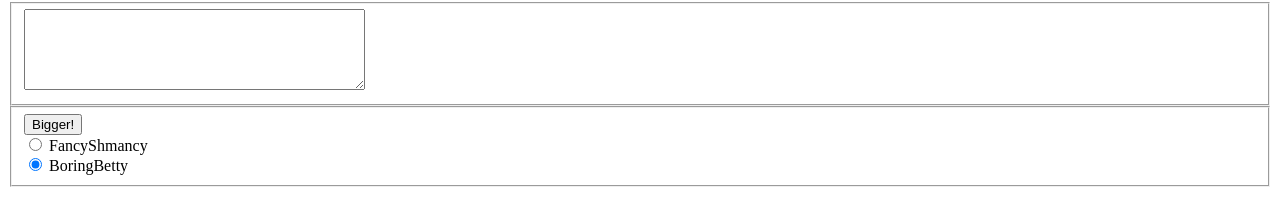
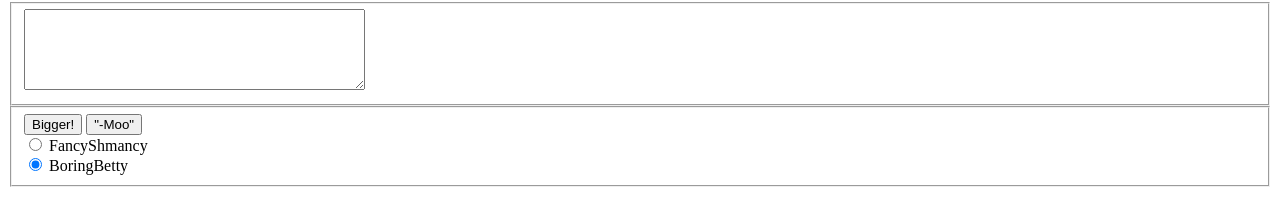
Before and after one commit to Luke247Jones/Luke247Jones.github.io, a plain HTML site: page fancifymytext.html in a window 1280 px wide. Shown: the part 78-282 px from the top of the page. Drawn offline with Linux system fonts and the light colour scheme.

Commit message:
Update fancifymytext.html

```diff
--- a/fancifymytext.html
+++ b/fancifymytext.html
@@ -16,8 +16,8 @@
     </fieldset>
     <fieldset name="Fancify">
       <div>
-
         <button type="button" onclick="changeText()">Bigger!</button>
+	<button type="button" onclick="moo()">"-Moo"</button>
       </div>
       <div>
         <input type="radio" id="huey" name="drone" value="huey" onchange="fancySchmancy()">
```
